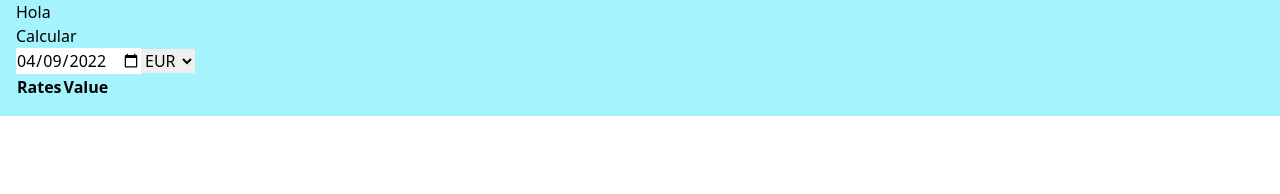
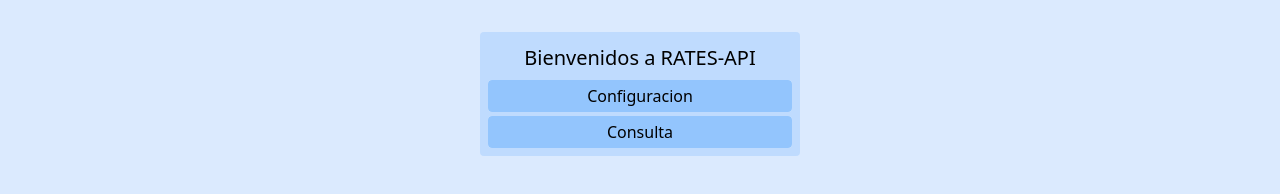
Before and after one commit to rodrigoEsquel/Exchange-API-Consumer, a website: page index.html in a window 1280 px wide. Drawn offline with nearby package versions, Linux system fonts and the light colour scheme.

Commit message:
agrega estilos de tailwind

```diff
--- a/index.html
+++ b/index.html
@@ -10,29 +10,42 @@
   <title>Document</title>
 </head>
 
-<body>
+<body class="bg-blue-100">
 
-  <div class="container mx-auto px-4 bg-cyan-200">
+  <div class="w-full p-8 flex justify-center font-sans">
+    <div class="rounded bg-blue-200 w-80 p-2">
+      <div class="flex justify-center py-1">
+        <h2 class="text-xl">Bienvenidos a RATES-API</h2>
+      </div>
+      <details name="menu" class="bg-white p-0 rounded mt-1">
+        <summary name="configuracion"
+          class="rounded cursor-pointer bg-blue-300 hover:bg-blue-100 m-0 flex place-content-center h-8 p-1">
+          <h2 class="text-md">Configuracion</h2>
+        </summary>
         <div>
-      <div>
-        <div>Hola</div><button id="boton">Calcular</button>
-      </div>
-      <div>
-        <form>
+          <form class="flex justify-around">
           </form>
         </div>
+      </details>
+      <details name="menu" class="bg-white p-0 rounded mt-1">
+        <summary name="consulta"
+          class="rounded cursor-pointer bg-blue-300 hover:bg-blue-100 m-0 flex place-content-center h-8 p-1">
+          <h2 class="text-md">Consulta</h2>
+        </summary>
         <div>
+          <div class="flex justify-center p-1">
+            <button id="boton" class="rounded cursor-pointer bg-blue-200 hover:bg-blue-100 w-20">Cargar</button>
+          </div>
           <table>
             <tr>
               <th>Rates</th>
               <th>Value</th>
             </tr>
-
           </table>
         </div>
+      </details>
     </div>
   </div>
-
 
 
   <script src="src/index.js"></script>
--- a/src/index.js
+++ b/src/index.js
@@ -41,6 +41,15 @@ function crearTablaResutados() {
 
 crearInputs();
 crearTablaResutados();
+
+$('summary').on('click', (event) => {
+  $('[name="menu"]').each((_i, elem) => {
+    if (event.target.parentElement !== elem) {
+      $(elem).attr('open', false);
+    }
+  });
+});
+
 const $boton = document.querySelector('button');
 $boton.onclick = () => {
   actualizarElemento($('td'));
@@ -54,6 +63,8 @@ $boton.onclick = () => {
     API_KEY +
     '&symbols=' +
     monedasConsulta;
+
+  console.log(url);
 
   fetch(url)
     .then((response) => response.json())
```
Lines whose indentation alone changed are shown as unchanged.
